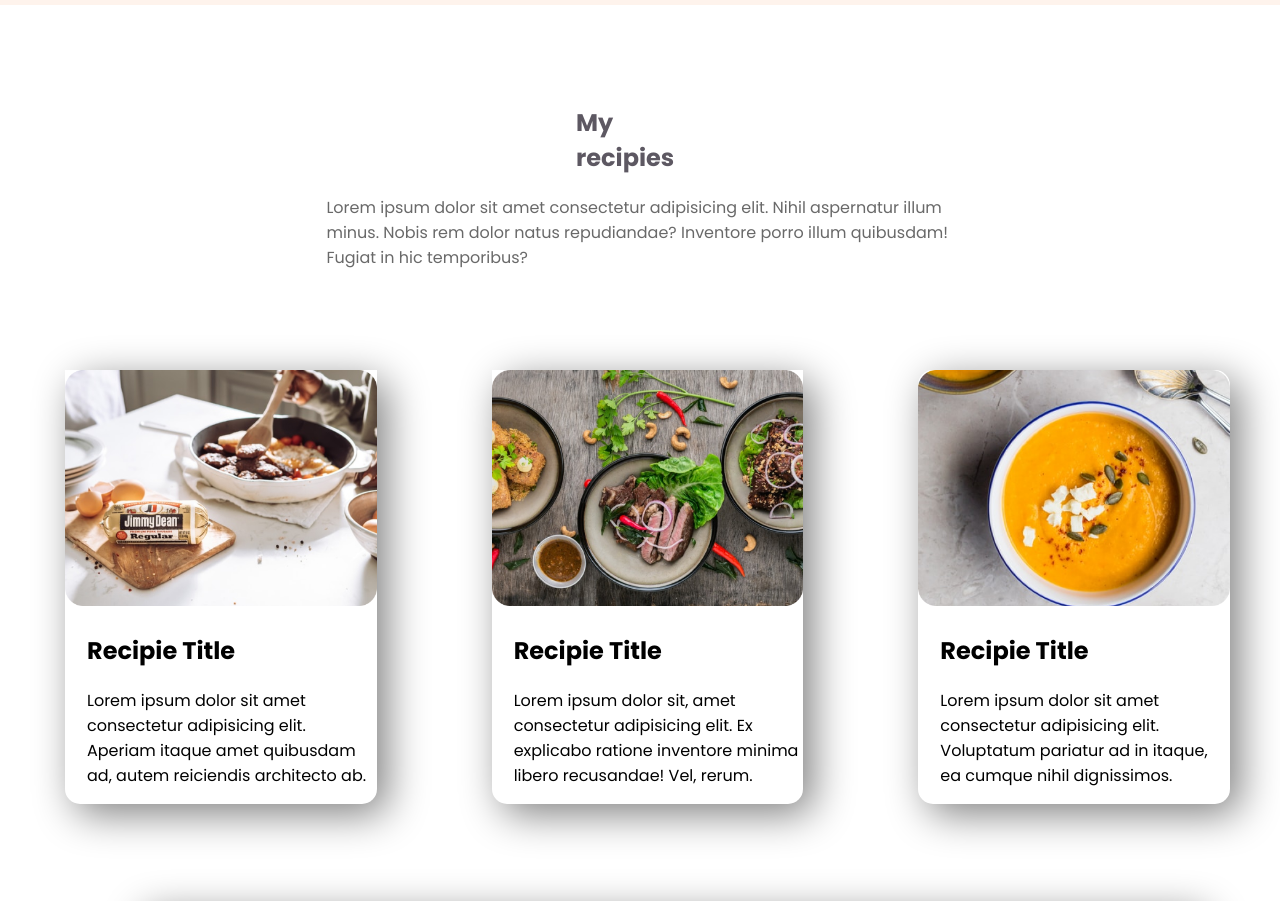
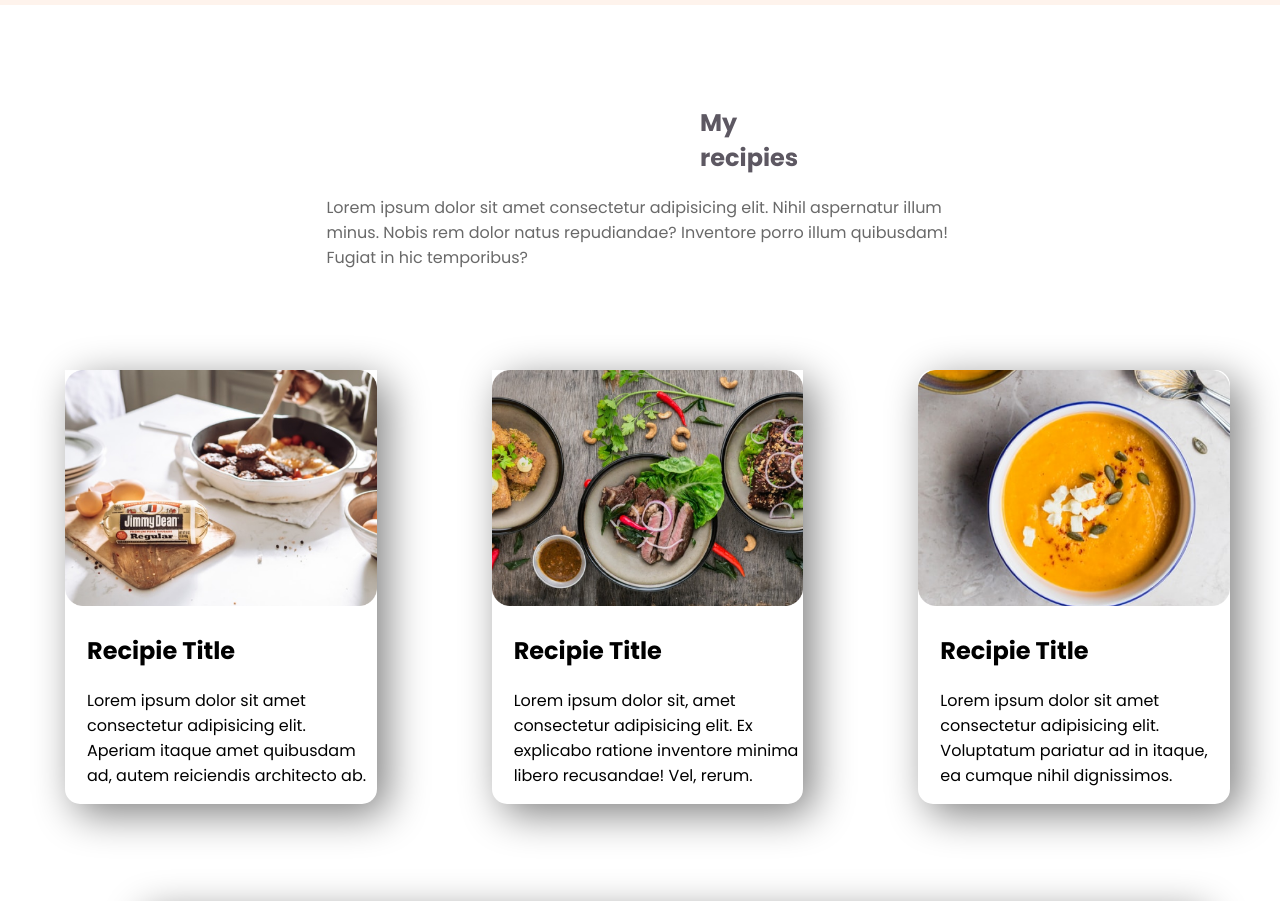
Before and after one commit to imTheRakib/food-finds, a plain HTML site: page index.html in a window 1280 px wide. Shown: the part 1217-2118 px from the top of the page. Drawn offline with Linux system fonts and the light colour scheme.

Commit message:
third section updated

```diff
--- a/css/style.css
+++ b/css/style.css
@@ -70,8 +70,9 @@ h1{
 .third-part{
     margin-bottom: 100px;
 }
-.my-recipies{
-    margin: auto;
+.my-recipies h2{
+    position: relative;
+    left: 700px;
     width: 10%;
     color: #5d5862;
 }
```
